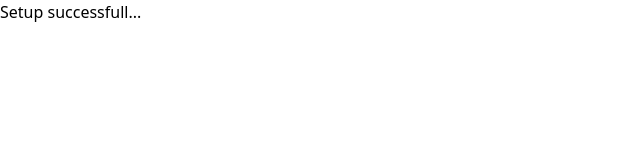
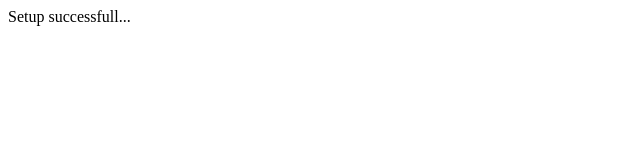
Before and after one commit to lovrozagar/portfolio-lighthouse-100, a Next.js app: page / in a window 1280 px wide. Shown: the top 160 px of the page, without its empty margins (0-640 px from the left). Built offline with nearby package versions, Linux system fonts and the light colour scheme.

Commit message:
chore: setup dependenices

```diff
--- a/postcss.config.mjs
+++ /dev/null
@@ -1,8 +0,0 @@
-const Config = {
-	plugins: {
-		tailwindcss: {},
-		autoprefixer: {},
-	},
-}
-
-export default Config
--- a/src/app/layout.tsx
+++ b/src/app/layout.tsx
@@ -12,10 +12,7 @@ function RootLayout(props: RootLayoutProps) {
 
 	return (
 		<html lang='en'>
-			<body>
-				<NextTopLoader showSpinner={false} />
-				{children}
-			</body>
+			<body>{children}</body>
 		</html>
 	)
 }
--- a/tailwind.config.ts
+++ /dev/null
@@ -1,8 +0,0 @@
-import type { Config } from 'tailwindcss'
-
-const config: Config = {
-	darkMode: ['selector', '[data-theme="dark"]'],
-	content: ['./src/**/*.{js,ts,jsx,tsx}'],
-}
-
-export default config
```
Also changed, not shown: package.json (+10 -8 lines), 2 other files (tests, documents, lock files or other folders).
